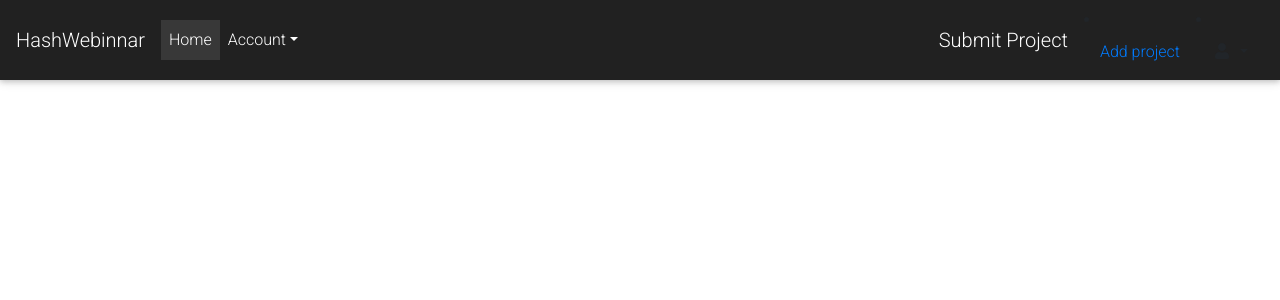
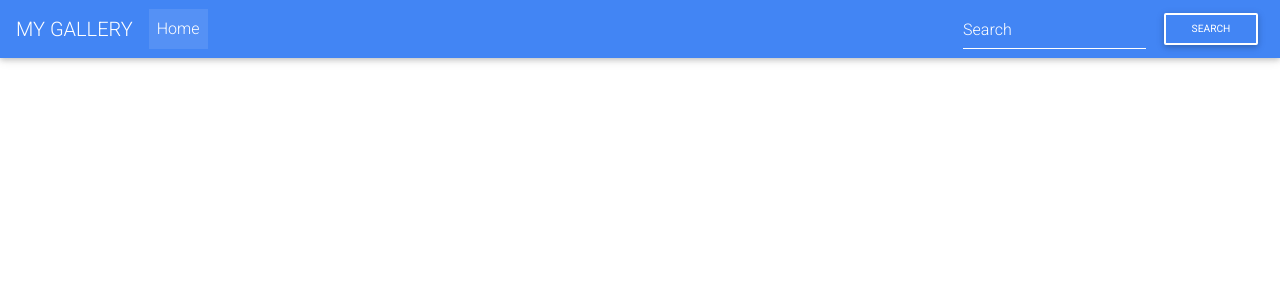
Before and after one commit to 254Davidhashisoma/django_p1, a Django app: template photos/templates/base.html in a window 1280 px wide. Shown: the top 300 px of the page. Run offline with Django 3.2, Linux system fonts and the light colour scheme; the template is opened without the code that fills it, so the values that code supplies are empty; some libraries are stand-ins or nearby versions.

Commit message:
navbar template

```diff
--- a/photos/templates/navbar.html
+++ b/photos/templates/navbar.html
@@ -1,52 +1,36 @@
-<!--Navbar -->
-<nav class="mb-1 navbar navbar-expand-lg navbar-dark bg-dark">
-    <a class="navbar-brand" href="#">HashWebinnar</a>
-    <button class="navbar-toggler" type="button" data-toggle="collapse" data-target="#navbarSupportedContent-333"
-        aria-controls="navbarSupportedContent-333" aria-expanded="false" aria-label="Toggle navigation">
+<!--Navbar-->
+<nav class="navbar navbar-expand-lg navbar-dark primary-color">
+
+    <!-- Navbar brand -->
+    <a class="navbar-brand" href="{% url 'photos' %}">MY GALLERY</a>
+
+    <!-- Collapse button -->
+    <button class="navbar-toggler" type="button" data-toggle="collapse" data-target="#basicExampleNav"
+      aria-controls="basicExampleNav" aria-expanded="false" aria-label="Toggle navigation">
       <span class="navbar-toggler-icon"></span>
     </button>
-    <div class="collapse navbar-collapse" id="navbarSupportedContent-333">
+
+    <!-- Collapsible content -->
+    <div class="collapse navbar-collapse" id="basicExampleNav">
+
+      <!-- Links -->
       <ul class="navbar-nav mr-auto">
         <li class="nav-item active">
-                <a class="nav-link" href="{%url "home" %}">Home
+          <a class="nav-link" href="{% url 'photos' %}">Home
             <span class="sr-only">(current)</span>
           </a>
-            </li>
-        <li class="nav-item dropdown">
-        <a class="nav-link dropdown-toggle" id="navbarDropdownMenuLink-333" data-toggle="dropdown"
-          aria-haspopup="true" aria-expanded="false">Account</a>
 
-         <div class="dropdown-menu dropdown-default" aria-labelledby="navbarDropdownMenuLink-333">
-          <a class="dropdown-item" href="{%url "login"%}">Login</a>
-          <a class="dropdown-item" href="{%url "profile" user.id %}">Profile</a>
-          <a class="dropdown-item" href="{% url 'logout' %}">Logout</a>
+      </ul>
+      <!-- Links -->
+
+      <form class="form-inline" action = "{% url 'search_results' %}">
+        <div class="md-form form-sm my-0">
+          <input class="form-control mr-sm-2" type="text" placeholder="Search" aria-label="Search" name="category">
+          <button class="btn btn-outline-white btn-sm my-0" type="submit">Search</button>
         </div>
-       </li>
-      </ul>
-                         <div>
+      </form>
+    </div>
+    <!-- Collapsible content -->
 
-              <a class="navbar-brand" href="{% url 'post' %}">Submit Project</a>
-
-          </div>
-
-            <li class="nav-item">
-                <a class="nav-link" href="{%url "home" %}">Add project</a>
-            </li>
-        </ul>
-        </li>
-            <li class="nav-item dropdown">
-                <a class="nav-link dropdown-toggle" id="navbarDropdownMenuLink-333" data-toggle="dropdown"
-                    aria-haspopup="true" aria-expanded="false">
-                    <i class="fas fa-user"></i>
-                </a>
-                <div class="dropdown-menu dropdown-menu-right dropdown-default"
-                    aria-labelledby="navbarDropdownMenuLink-333">
-
-                    <a class="dropdown-item" href="{% url "profile" user.id %}">Profile</a>
-
-                </div>
-            </li>
-        </ul>
-    </div>
   </nav>
-<!--/.Navbar -->
+  <!--/.Navbar-->
```
Lines whose indentation alone changed are shown as unchanged.
